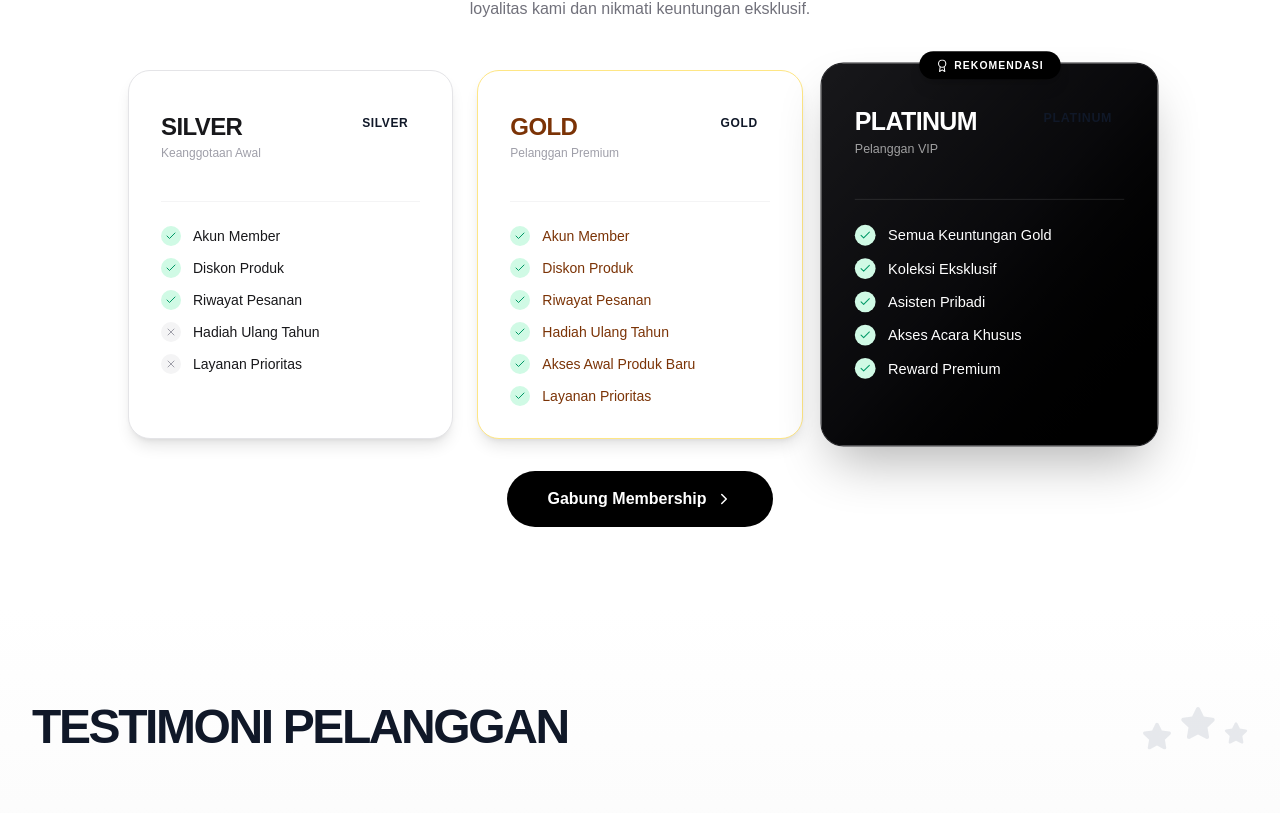
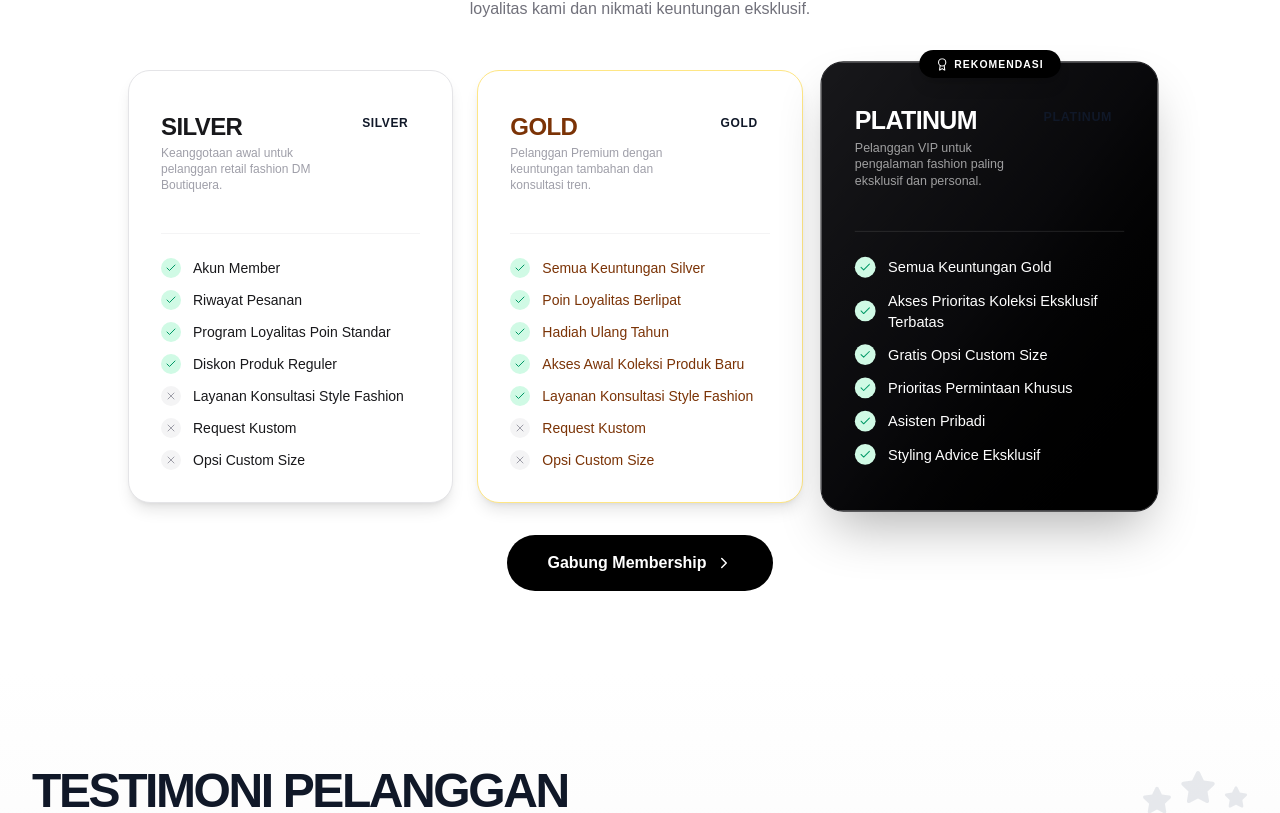
Before and after one commit to dzikripcr/dzikri-go, a React (Vite) app: page / in a window 1280 px wide. Shown: the part 1812-2625 px from the top of the page. Built offline with nearby package versions, Linux system fonts and the light colour scheme; a web font is replaced by a local one.

Commit message:
Perbaikan program membership

```diff
--- a/src/components/crm/membership/membershipData.js
+++ b/src/components/crm/membership/membershipData.js
@@ -1,7 +1,7 @@
 export const TIERS = [
   {
     name: "Silver",
-    description: "Keanggotaan Awal",
+    description: "Keanggotaan awal untuk pelanggan retail fashion DM Boutiquera.",
     price: "Gratis",
     featured: false,
     color: "stone",
@@ -11,15 +11,17 @@ export const TIERS = [
     badgeVariant: "secondary",
     benefits: [
       { label: "Akun Member", included: true },
-      { label: "Diskon Produk", included: true },
       { label: "Riwayat Pesanan", included: true },
-      { label: "Hadiah Ulang Tahun", included: false },
-      { label: "Layanan Prioritas", included: false },
+      { label: "Program Loyalitas Poin Standar", included: true },
+      { label: "Diskon Produk Reguler", included: true },
+      { label: "Layanan Konsultasi Style Fashion", included: false },
+      { label: "Request Kustom", included: false },
+      { label: "Opsi Custom Size", included: false },
     ],
   },
   {
     name: "Gold",
-    description: "Pelanggan Premium",
+    description: "Pelanggan Premium dengan keuntungan tambahan dan konsultasi tren.",
     price: "Gratis",
     featured: false,
     color: "amber",
@@ -28,18 +30,19 @@ export const TIERS = [
     textColor: "text-amber-900",
     badgeVariant: "warning",
     benefits: [
-      { label: "Akun Member", included: true },
-      { label: "Diskon Produk", included: true },
-      { label: "Riwayat Pesanan", included: true },
+      { label: "Semua Keuntungan Silver", included: true },
+      { label: "Poin Loyalitas Berlipat", included: true },
       { label: "Hadiah Ulang Tahun", included: true },
-      { label: "Akses Awal Produk Baru", included: true },
-      { label: "Layanan Prioritas", included: true },
+      { label: "Akses Awal Koleksi Produk Baru", included: true },
+      { label: "Layanan Konsultasi Style Fashion", included: true },
+      { label: "Request Kustom", included: false },
+      { label: "Opsi Custom Size", included: false },
     ],
   },
   {
     name: "Platinum",
-    description: "Pelanggan VIP",
-    price: "Gratis",
+    description: "Pelanggan VIP untuk pengalaman fashion paling eksklusif dan personal.",
+    price: "Gratis", // Bisa disesuaikan jika ada syarat khusus
     featured: true,
     color: "violet",
     gradient: "from-zinc-900 via-zinc-950 to-black",
@@ -48,10 +51,11 @@ export const TIERS = [
     badgeVariant: "default",
     benefits: [
       { label: "Semua Keuntungan Gold", included: true },
-      { label: "Koleksi Eksklusif", included: true },
+      { label: "Akses Prioritas Koleksi Eksklusif Terbatas", included: true },
+      { label: "Gratis Opsi Custom Size", included: true },
+      { label: "Prioritas Permintaan Khusus", included: true },
       { label: "Asisten Pribadi", included: true },
-      { label: "Akses Acara Khusus", included: true },
-      { label: "Reward Premium", included: true },
+      { label: "Styling Advice Eksklusif", included: true },
     ],
   },
 ];
```
